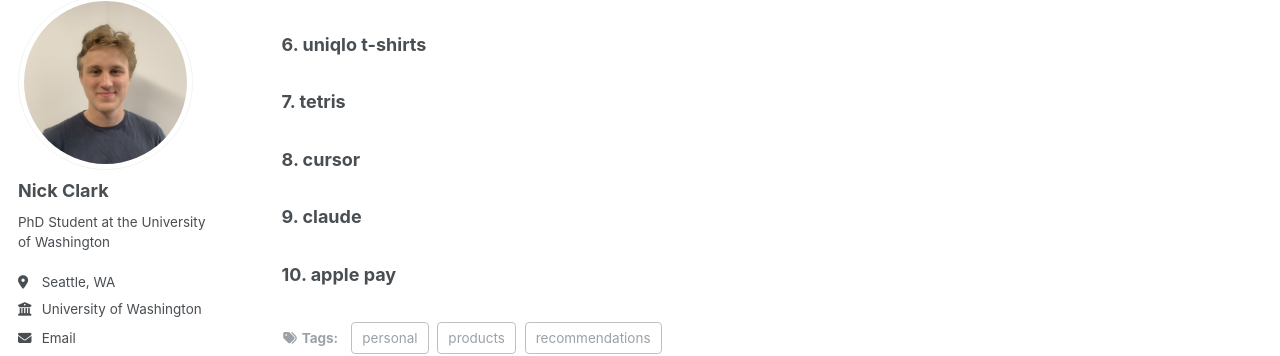
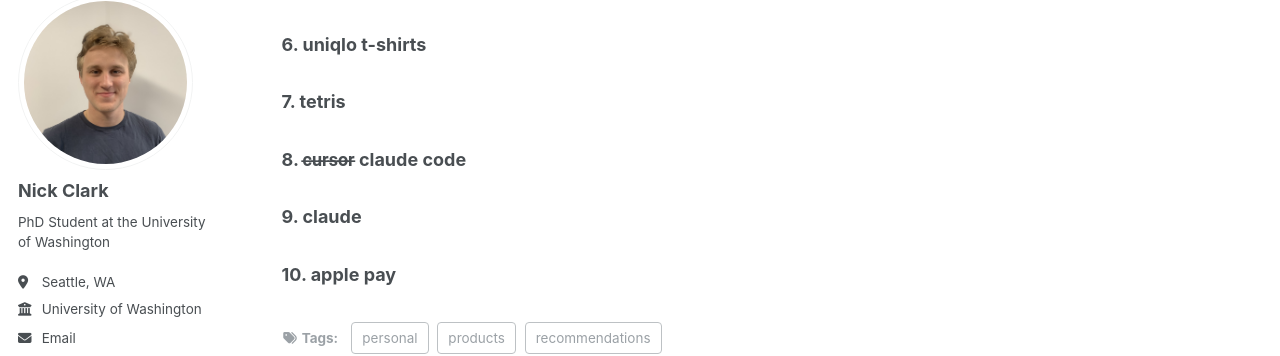
Before and after one commit to nckclrk/batterylake.github.io, a Jekyll site: the page built from _posts/2025-03-03-favorite-products.md, in a window 1280 px wide and 900 px high, scrolled down 436 px. Shown: the part 111-467 px from the top of the window. Built offline with Jekyll 4.4.1, drawn with Linux system fonts in a browser that asks for light colours; some web fonts are replaced.

Commit message:
Update 2025-03-03-favorite-products.md

```diff
--- a/_posts/2025-03-03-favorite-products.md
+++ b/_posts/2025-03-03-favorite-products.md
@@ -22,7 +22,7 @@ in no particular order, here are my 10 favorite products:
 
 ### 7. tetris
 
-### 8. cursor
+### 8.  c̶u̶r̶s̶o̶r̶ claude code
 
 ### 9. claude
 
```
